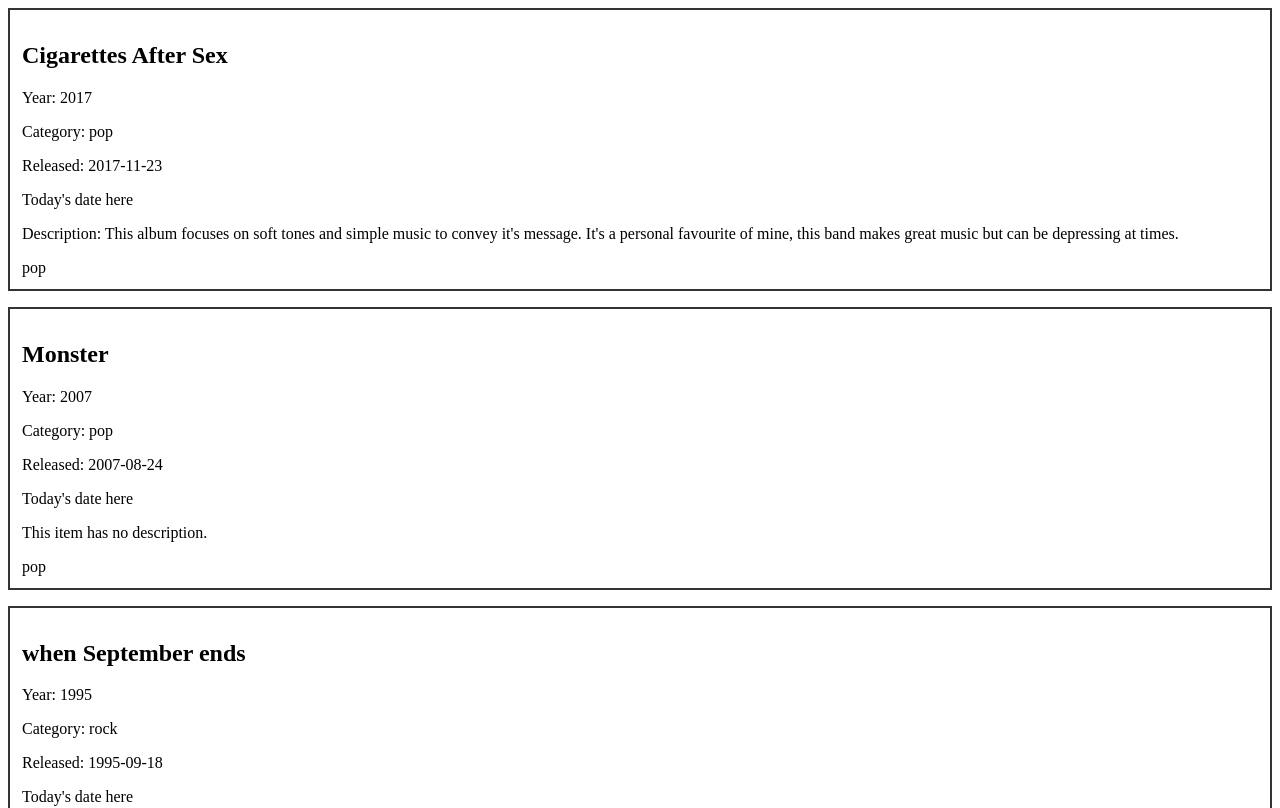
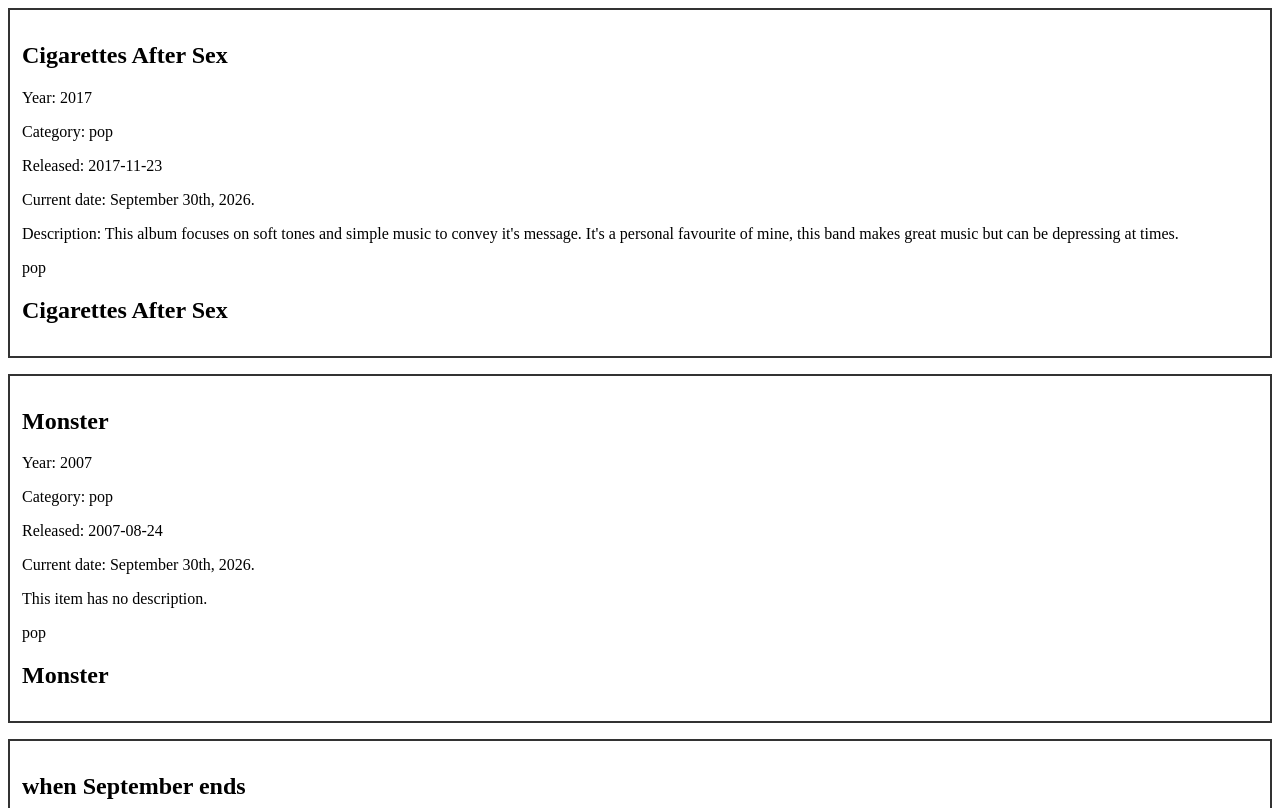
Before and after one commit to SawyerB01/Sawyer_Burton_Learning_AngularF26, an Angular app: page / in a window 1280 px wide. Shown: the top 808 px of the page. Built offline with nearby package versions, Linux system fonts and the light colour scheme.

Commit message:
More debugging for click action not registering.

```diff
--- a/src/app/music-list-item/music-list-item.html
+++ b/src/app/music-list-item/music-list-item.html
@@ -2,7 +2,7 @@
 <p>Year: {{ item().year }}</p>
 <p>Category: {{ item().category }}</p>
 <p>Released: {{ item().dateReleased }}</p>
-<footer>Today's date here</footer>
+<footer>Current date: September 30th, 2026.</footer>
 
 @if (item().description) {
   <p>Description: {{ item().description }}</p>
@@ -32,3 +32,6 @@
     }
 
 }
+<div (click)="onitemClick()">
+<h2 (click)="onItemClick()">{{ item().name }}</h2>
+</div>
--- a/src/app/music-list-item/music-list-item.ts
+++ b/src/app/music-list-item/music-list-item.ts
@@ -19,10 +19,10 @@
 
  itemClicked = output<ContentEvent>();
 
- onitemClick() {
+onItemClick() {
   this.itemClicked.emit({
     id: this.item().id,
     action: 'opened'
   });
- }
 }
+}
--- a/src/app/music-list/music-list.ts
+++ b/src/app/music-list/music-list.ts
@@ -58,6 +58,6 @@
         }
 ]
 handleItemClick(event: ContentEvent) {
-  console.log(event);
+  console.log('Clicked item:', event);
 }
 }
```
